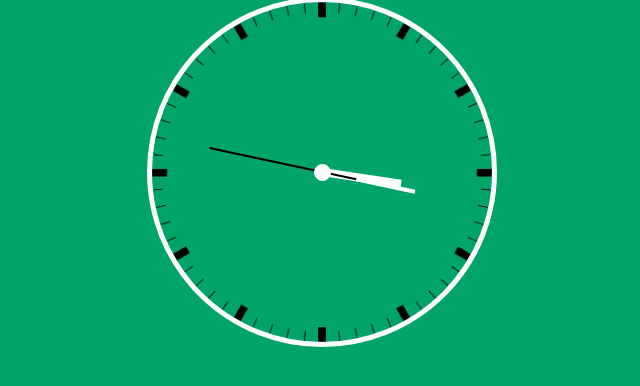
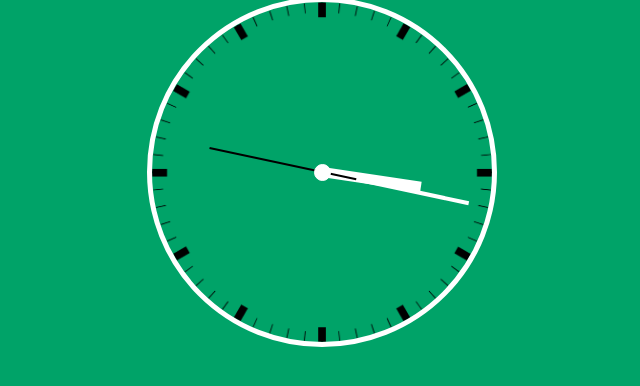
Before and after one commit to saraclaeys/analogclock, a plain HTML site: page index.html in a window 1280 px wide. Shown: the part 298-684 px from the top of the page, without its empty margins (318-958 px from the left). Drawn offline with Linux system fonts and the light colour scheme.

Commit message:
pointers

```diff
--- a/css/style.css
+++ b/css/style.css
@@ -57,14 +57,14 @@ h1 {
 
 .hour,
 .hr {
-    width: 160px;
-    height: 160px;
+    width: 200px;
+    height: 200px;
 }
 
 .min,
 .mn {
-    width: 190px;
-    height: 190px;
+    width: 300px;
+    height: 300px;
 }
 
 .sec,
@@ -85,8 +85,8 @@ h1 {
 .hr::before {
     content: '';
     position: absolute;
-    width: 8px;
-    height: 80px;
+    width: 10px;
+    height: 100px;
     background: #fff;
     z-index: 10;
 }
@@ -95,7 +95,7 @@ h1 {
     content: '';
     position: absolute;
     width: 4px;
-    height: 90px;
+    height: 150px;
     background: #fff;
     z-index: 11;
 }
```
